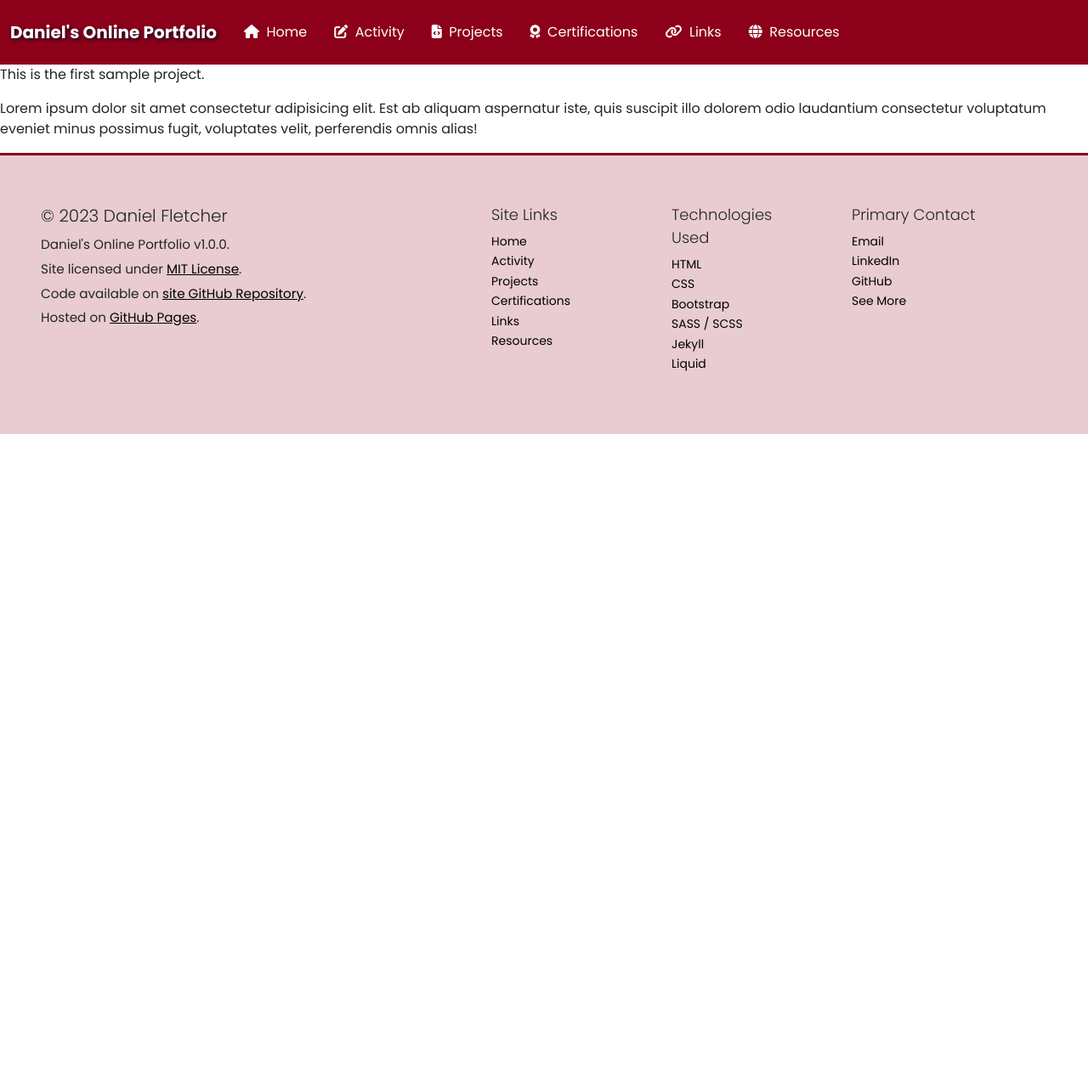
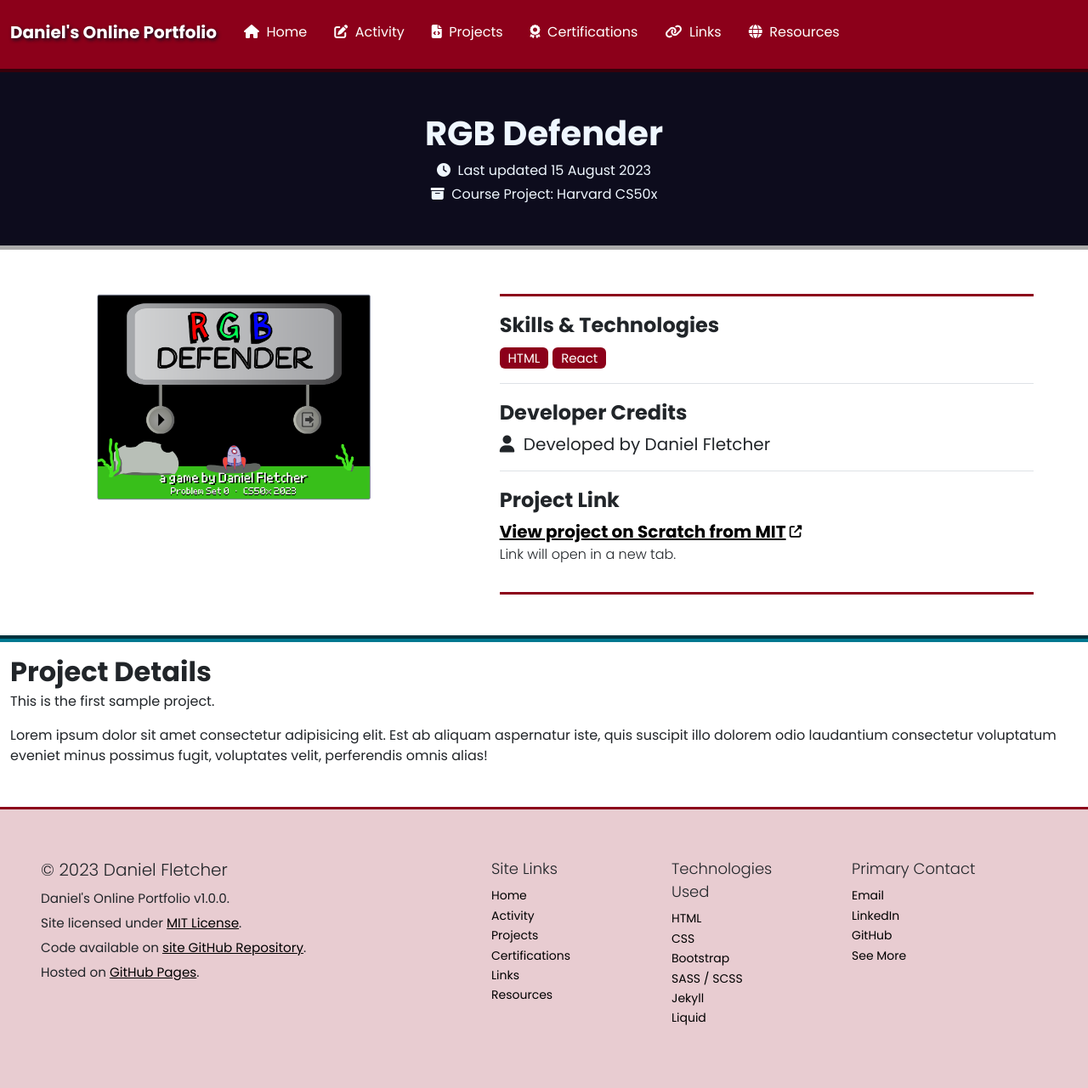
Before and after one commit to DanielTheFletch/portfolio, a Jekyll site: the page built from _projects/sample-proj.html, in a window 1280 px wide. Shown: the whole page at 85% size. Built offline with Jekyll 4.4.1, drawn with Linux system fonts in a browser that asks for light colours; before the commit the page ends 900 px from its top, so only the background shows below that.

Commit message:
First pass of generic Project page layout

```diff
--- a/_config.yml
+++ b/_config.yml
@@ -19,6 +19,11 @@ defaults:
       layout: "post"
   - scope:
       path: {{ baseurl }}
+      type: "projects"
+    values:
+      layout: "project"
+  - scope:
+      path: {{ baseurl }}
     values:
       layout: "default"
 
--- /dev/null
+++ b/_layouts/project.html
@@ -0,0 +1,58 @@
+---
+layout: default
+---
+
+<!-- Project heading -->
+<div class="container-fluid bg-dark fg-light text-center page-heading mb-5 mt-0 py-5">
+  <div class="container">
+    <h1 class="h1 fw-bold mb-2">{{ page.title }}</h1>
+    <p class="mb-1 mt-0"><i class="fa-solid fa-clock"></i>&nbsp;&nbsp;Last updated {{ page.date | date_to_long_string }}</p>
+    <p class="mb-0 mt-1"><i class="fa-solid fa-box-archive"></i>&nbsp;&nbsp;{{ page.type }}</p>
+  </div>
+</div>
+
+<!-- Project summary -->
+<div class="container-fluid main-section mb-0 pb-5">
+  <div class="row g-0 d-flex justify-content-around">
+    <div class="col-md-4 mb-3">
+      <img src="{{"/assets/img/proj_previews/" | relative_url}}{{ page.img_src }}" class="img-fluid rounded-start" alt="{{ page.img_alt }}">
+    </div>
+    <div class="col-md-6 border-top border-bottom border-3 border-primary py-3">
+      <!-- Skills -->
+      <p class="fw-bold fs-4 mb-1">Skills & Technologies</p>
+      <ul class="list-unstyled fs-5 mb-3 pb-3 border-bottom border-subtle">
+        {% assign sorted_skills = page.skills | sort %}
+        {% for skill in sorted_skills %}
+          <li class="badge bg-primary pill-rounded fw-normal">{{ skill }}</li>
+        {% endfor %}
+      </ul>
+
+      <!-- Developer credits -->
+      <p class="fw-bold fs-4 mb-1">Developer Credits</p>
+      <ul class="list-unstyled fs-5 mb-3 pb-3 border-bottom border-subtle">
+        {% if page.team %}
+          <li class="mb-1 mt-0"><i class="fa-solid fa-users"></i>&nbsp;&nbsp;Developed by {{ page.team }}</li>
+          <li class="mb-0 mt-1"><i class="fa-solid fa-id-badge"></i>&nbsp;&nbsp;Served as {{ page.role }}</li>
+        {% else %}
+          <li class="my-0"><i class="fa-solid fa-user"></i>&nbsp;&nbsp;Developed by Daniel Fletcher</li>
+        {% endif %}
+      </ul>
+
+      <!-- Direct link -->
+      <p class="fw-bold fs-4 mb-1">Project Link</p>
+      <p class="fw-bold fs-5 mb-0">
+        <a class="external-link text-decoration-none" href={{ page.link_href }} target="_blank">
+          <span class="text-decoration-underline">View project on {{ page.link_site }}</span>
+          <i class="fa-solid fa-up-right-from-square"></i>
+        </a>
+      </p>
+      <p class="fw-light">Link will open in a new tab.</p>
+    </div>
+  </div>
+</div>
+
+<!-- Project details -->
+<div class="container-fluid mt-3 mb-5">
+  <h2 class="{{ site.subheading }}">Project Details</h2>
+  {{ content }}
+</div>
--- a/_projects/sample-proj.html
+++ b/_projects/sample-proj.html
@@ -1,8 +1,24 @@
 ---
-layout: default
-title: Sample Project
+# Key details
+title: RGB Defender
+date: 2023-08-15
+type: "Course Project: Harvard CS50x"
+
+# Preview image metadata
+img_src: "rgb_defender_preview.png"
+img_alt: "Blah blah blah"
+
+# Skills learned
+skills:
+  - React
+  - HTML
+
+# Direct link metadata
+link_href: "https://scratch.mit.edu/projects/880449471/"
+link_site: "Scratch from MIT"
+
+# FEATURED PROJECT
 featured: true
-preview: "graduation_speech.jpg"
 ---
 
 <!-- Sample Project file -->
--- a/_sass/main.scss
+++ b/_sass/main.scss
@@ -143,7 +143,11 @@ section {
     color: $black;
 }
 
-.external-link:hover {
+.external-link-flipped {
+    color: $white;
+}
+
+.external-link:hover, .external-link-flipped:hover {
     color: $tertiary;
 }
 
--- a/projects.html
+++ b/projects.html
@@ -18,13 +18,14 @@ title: Project Work
     <div class="card my-3">
       <div class="row g-0">
         <div class="col-md-4">
-          <img src="../assets/img/proj_previews/{{ project.preview }}" class="img-fluid rounded-start" alt="Blah blah blah">
+          <img src="{{"/assets/img/proj_previews/" | relative_url}}{{ project.img_src }}" class="img-fluid rounded-start" alt="{{ project.img_alt }}">
         </div>
         <div class="col-md-8">
           <div class="card-body">
             <h5 class="card-title">{{ project.title }}</h5>
+            <p class="card-text"><small class="text-body-secondary">{{ project.date | date_to_string }}</small></p>
             <p class="card-text">{{ project.excerpt }}</p>
-            <p class="card-text"><small class="text-body-secondary">Some date</small></p>
+            <a href={{ project.url | relative_url }} class="btn btn-primary">Project Page</a>
           </div>
         </div>
       </div>
```
Also changed, not shown: assets/img/proj_previews/rgb_defender_preview.PNG (added).
